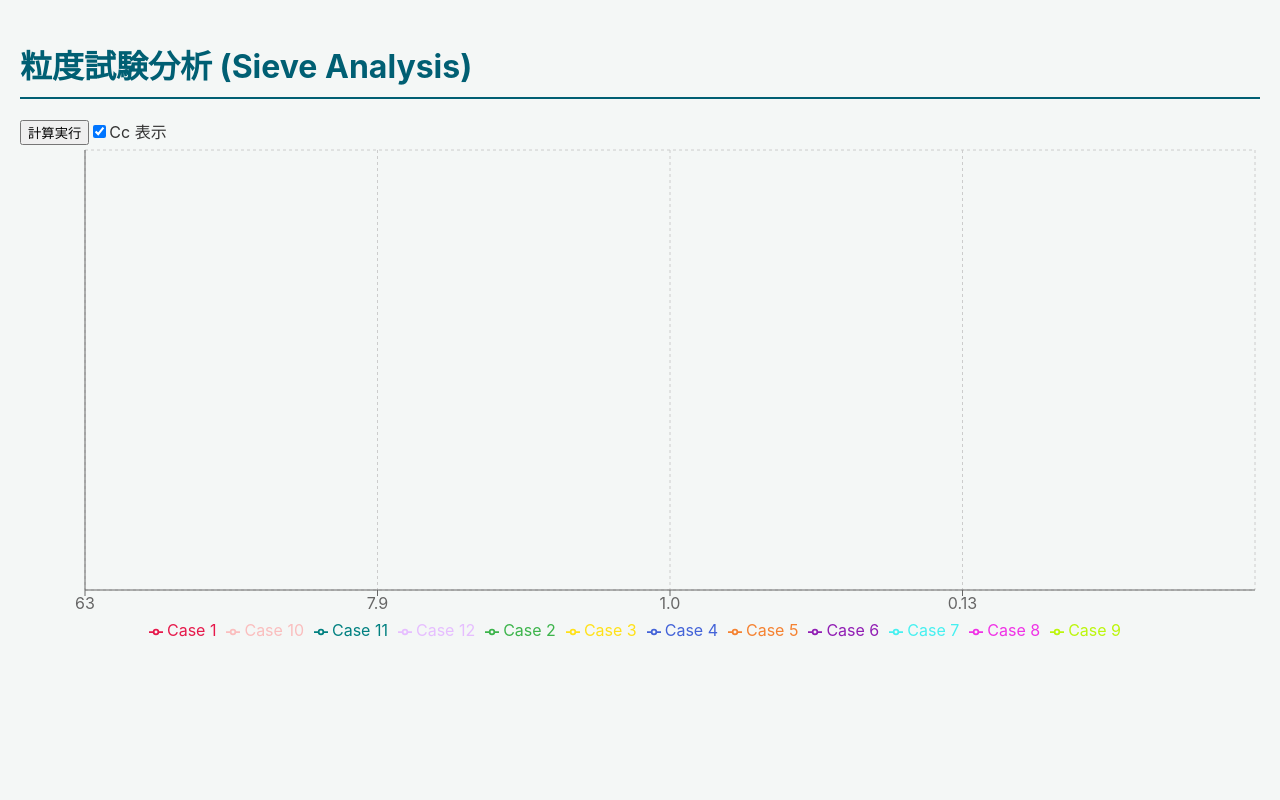
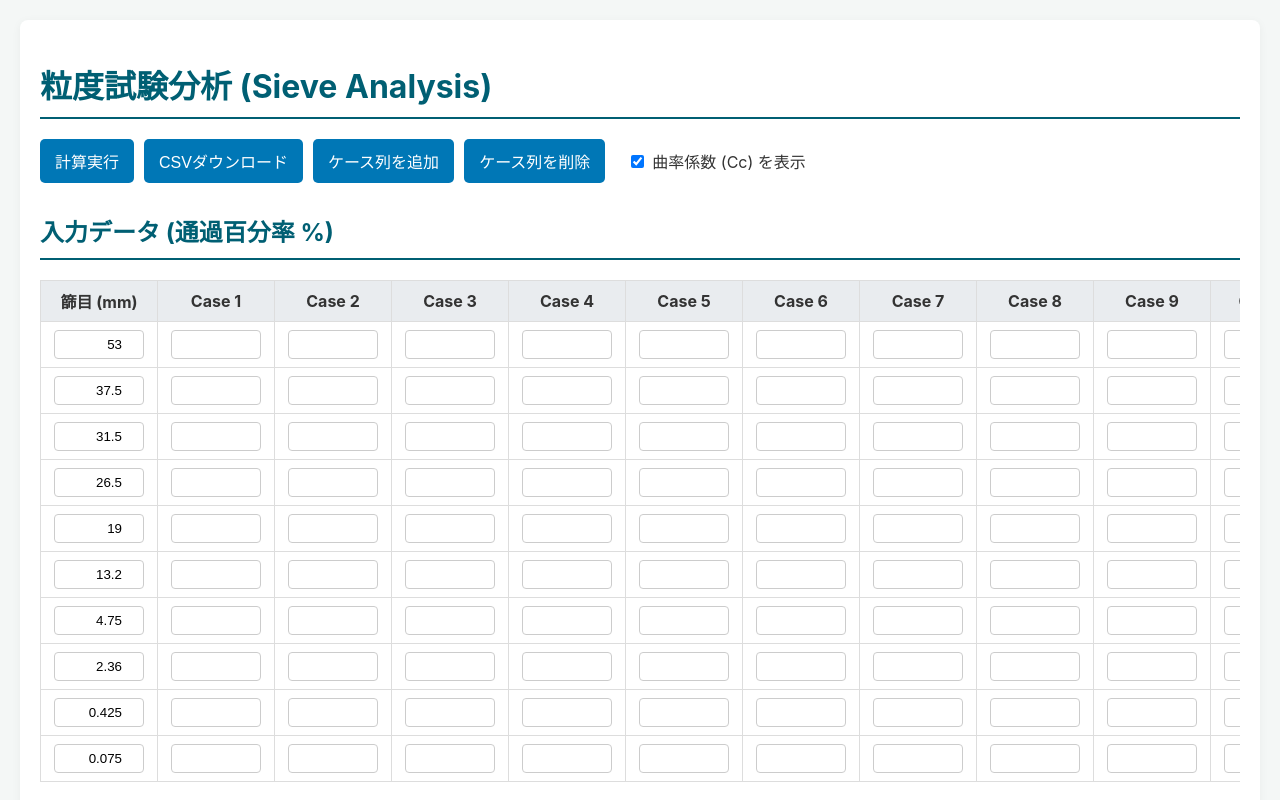
Before and after one commit to kanacyu99/KINTOUKEISUU, a React (Vite) app in the folder sieve-analysis-app/: page / in a window 1280 px wide. Shown: the top 800 px of the page. Built offline with nearby package versions, Linux system fonts and the light colour scheme.

Commit message:
Update App.tsx

```diff
--- a/sieve-analysis-app/src/App.tsx
+++ b/sieve-analysis-app/src/App.tsx
@@ -1,20 +1,18 @@
-import { useState, useMemo } from 'react';
+import { useMemo, useState } from 'react';
 import Papa from 'papaparse';
 import type { LegendPayload } from 'recharts';
 import {
+  CartesianGrid,
+  Legend,
+  Line,
   LineChart,
-  Line,
+  ResponsiveContainer,
+  Tooltip,
   XAxis,
   YAxis,
-  CartesianGrid,
-  Tooltip,
-  Legend,
-  ResponsiveContainer,
 } from 'recharts';
 
-/* =========================
-   型定義
-========================= */
+// Type definitions
 type SieveData = {
   sieveSize: number;
   [key: string]: number | string;
@@ -36,199 +34,430 @@ type ValidationMessage = {
   type: 'error' | 'warning';
 };
 
-/* =========================
-   Tooltip 用ワークアラウンド
-========================= */
+// Workaround for Recharts typing issues
 interface CustomTooltipPayload {
   name: string;
   value: number;
   dataKey?: string;
   color?: string;
+  payload?: object;
 }
-
 interface CustomTooltipProps {
   active?: boolean;
   payload?: CustomTooltipPayload[];
   label?: number | string;
 }
 
+// Custom Tooltip Component
 const CustomTooltip = ({ active, payload, label }: CustomTooltipProps) => {
   if (active && payload && payload.length && typeof label === 'number') {
+    // label は log10(sieveSize)
     const originalSieveSize = Math.pow(10, label);
 
     return (
-      <div className="custom-tooltip">
-        <p>{`粒径: ${originalSieveSize.toFixed(3)} mm`}</p>
-        {payload.map(p =>
-          p.dataKey ? (
-            <p key={p.dataKey} style={{ color: p.color }}>
-              {`${p.dataKey}: ${Number(p.value).toFixed(2)} %`}
+      <div className="custom-tooltip" style={{ background: '#fff', padding: 10, border: '1px solid #ccc' }}>
+        <p className="label">{`粒径: ${originalSieveSize.toFixed(3)} mm`}</p>
+        {payload.map((pld) => {
+          if (pld.value !== null && pld.value !== undefined && pld.dataKey) {
+            return (
+              <p key={pld.dataKey} style={{ color: pld.color }}>
+                {`${pld.dataKey}: ${Number(pld.value).toFixed(2)}%`}
               </p>
-          ) : null
-        )}
+            );
+          }
+          return null;
+        })}
       </div>
     );
   }
   return null;
 };
 
-/* =========================
-   初期データ
-========================= */
-const initialSieveSizes = [53, 37.5, 31.5, 26.5, 19, 13.2, 4.75, 2.36, 0.425, 0.075];
-const initialCases = Array.from({ length: 12 }, (_, i) => `Case ${i + 1}`);
+// Initial data
+const initialSieveSizes: number[] = [53, 37.5, 31.5, 26.5, 19, 13.2, 4.75, 2.36, 0.425, 0.075];
+const initialCases: string[] = Array.from({ length: 12 }, (_, i) => `Case ${i + 1}`);
 
-const initialSieveData: SieveData[] = initialSieveSizes.map(size => ({
+const initialSieveData: SieveData[] = initialSieveSizes.map((size) => ({
   sieveSize: size,
-  ...initialCases.reduce((acc, c) => ({ ...acc, [c]: '' }), {}),
+  ...initialCases.reduce((acc, caseName) => ({ ...acc, [caseName]: '' }), {}),
 }));
 
 const chartColors = [
-  '#e6194B', '#3cb44b', '#ffe119', '#4363d8', '#f58231', '#911eb4',
-  '#46f0f0', '#f032e6', '#bcf60c', '#fabebe', '#008080', '#e6beff',
+  '#e6194B',
+  '#3cb44b',
+  '#ffe119',
+  '#4363d8',
+  '#f58231',
+  '#911eb4',
+  '#46f0f0',
+  '#f032e6',
+  '#bcf60c',
+  '#fabebe',
+  '#008080',
+  '#e6beff',
+  '#9A6324',
+  '#fffac8',
+  '#800000',
+  '#aaffc3',
+  '#808080',
+  '#ffd8b1',
+  '#000075',
+  '#a9a9a9',
 ];
 
-/* =========================
-   App
-========================= */
 function App() {
   const [sieveData, setSieveData] = useState<SieveData[]>(initialSieveData);
   const [cases, setCases] = useState<string[]>(initialCases);
   const [results, setResults] = useState<ResultData[]>([]);
-  const [messages, setMessages] = useState<ValidationMessage[]>([]);
-  const [showCc, setShowCc] = useState(true);
-  const [visible, setVisible] = useState<Record<string, boolean>>(
-    initialCases.reduce((a, c) => ({ ...a, [c]: true }), {})
+  const [validationMessages, setValidationMessages] = useState<ValidationMessage[]>([]);
+  const [showCc, setShowCc] = useState<boolean>(true);
+  const [visibleCases, setVisibleCases] = useState<Record<string, boolean>>(
+    initialCases.reduce((acc, caseName) => ({ ...acc, [caseName]: true }), {})
   );
 
   const handleLegendClick = (e: LegendPayload) => {
-    if (typeof e.dataKey === 'string') {
-      setVisible(v => ({ ...v, [e.dataKey as string]: !v[e.dataKey as string] }));
+    const key = e.dataKey;
+    if (typeof key === 'string') {
+      setVisibleCases((prev) => ({ ...prev, [key]: !prev[key] }));
     }
   };
 
-  const validate = (data: SieveData[]) => {
-    const errs: ValidationMessage[] = [];
-    const sorted = [...data].sort((a, b) => b.sieveSize - a.sieveSize);
+  const handleInputChange = (rowIndex: number, caseName: string, value: string) => {
+    setSieveData((prev) => {
+      const next = [...prev];
+      next[rowIndex] = { ...next[rowIndex], [caseName]: value };
+      validateData(next);
+      return next;
+    });
+  };
 
-    cases.forEach(c => {
-      let prev: number | null = null;
-      sorted.forEach(row => {
-        const idx = data.findIndex(d => d.sieveSize === row.sieveSize);
-        const v = parseFloat(row[c] as string);
-        if (isNaN(v)) return;
+  const handleSieveSizeChange = (rowIndex: number, value: string) => {
+    const newSize = parseFloat(value);
+    setSieveData((prev) => {
+      const next = [...prev];
+      next[rowIndex] = { ...next[rowIndex], sieveSize: isNaN(newSize) ? 0 : newSize };
+      next.sort((a, b) => b.sieveSize - a.sieveSize);
+      validateData(next);
+      return next;
+    });
+  };
 
-        if (v < 0 || v > 100) {
-          errs.push({ rowIndex: idx, caseName: c, message: '0–100のみ', type: 'error' });
+  const validateData = (data: SieveData[]) => {
+    const messages: ValidationMessage[] = [];
+    const sortedData = [...data].sort((a, b) => b.sieveSize - a.sieveSize);
+
+    cases.forEach((caseName) => {
+      let lastValue: number | null = null;
+
+      sortedData.forEach((row) => {
+        const originalRowIndex = data.findIndex((d) => d.sieveSize === row.sieveSize);
+        const valueStr = row[caseName] as string;
+
+        if (!valueStr || valueStr.trim() === '') return;
+
+        const value = parseFloat(valueStr);
+        if (isNaN(value) || value < 0 || value > 100) {
+          messages.push({ rowIndex: originalRowIndex, caseName, message: '0-100の値を入力', type: 'error' });
+          return;
         }
-        if (prev !== null && v > prev) {
-          errs.push({ rowIndex: idx, caseName: c, message: '単調減少違反', type: 'warning' });
+
+        if (lastValue !== null && value > lastValue) {
+          messages.push({ rowIndex: originalRowIndex, caseName, message: '単調減少違反', type: 'warning' });
         }
-        prev = v;
+        lastValue = value;
       });
     });
 
-    setMessages(errs);
-    return !errs.some(e => e.type === 'error');
+    // ✅ messages を state に入れるので「未使用」にならない
+    setValidationMessages(messages);
+
+    // ✅ エラーがあるかどうかを返す（呼び出し側で使う）
+    return !messages.some((m) => m.type === 'error');
   };
 
-  const getD = (data: { sieveSize: number; passing: number }[], target: number) => {
-    const s = [...data].sort((a, b) => a.passing - b.passing);
-    if (s.length < 2) return 'N/A';
-    if (target < s[0].passing || target > s[s.length - 1].passing) return '範囲外';
+  const getDValue = (data: { passing: number; sieveSize: number }[], targetPercentage: number): number | string => {
+    const sortedBySize = [...data].sort((a, b) => b.sieveSize - a.sieveSize);
+    const sortedByPassing = [...sortedBySize].sort((a, b) => a.passing - b.passing);
 
-    let p1 = s[0], p2 = s[s.length - 1];
-    for (let i = 0; i < s.length; i++) {
-      if (s[i].passing <= target) p1 = s[i];
-      if (s[i].passing >= target) { p2 = s[i]; break; }
+    if (sortedByPassing.length < 2) return 'データ不足';
+
+    const minPassing = sortedByPassing[0].passing;
+    const maxPassing = sortedByPassing[sortedByPassing.length - 1].passing;
+    if (targetPercentage < minPassing || targetPercentage > maxPassing) return '範囲外';
+
+    let p1: { passing: number; sieveSize: number } | null = null;
+    let p2: { passing: number; sieveSize: number } | null = null;
+
+    for (let i = 0; i < sortedByPassing.length; i++) {
+      if (sortedByPassing[i].passing <= targetPercentage) p1 = sortedByPassing[i];
+      if (sortedByPassing[i].passing >= targetPercentage && p2 === null) p2 = sortedByPassing[i];
     }
 
+    if (p1 && p1.passing === targetPercentage) return p1.sieveSize;
+    if (p2 && p2.passing === targetPercentage) return p2.sieveSize;
+    if (!p1 || !p2 || p1 === p2) return '計算不可';
+
+    const logD1 = Math.log10(p1.sieveSize);
+    const logD2 = Math.log10(p2.sieveSize);
+    if (p2.passing === p1.passing) return p1.sieveSize;
+
     const logD =
-      Math.log10(p1.sieveSize) +
-      (Math.log10(p2.sieveSize) - Math.log10(p1.sieveSize)) *
-      ((target - p1.passing) / (p2.passing - p1.passing));
-
+      logD1 + ((logD2 - logD1) * (targetPercentage - p1.passing)) / (p2.passing - p1.passing);
     return Math.pow(10, logD);
   };
 
-  const calculate = () => {
-    if (!validate(sieveData)) {
-      alert('入力エラーがあります');
+  const handleCalculate = () => {
+    const ok = validateData(sieveData);
+    if (!ok) {
+      alert('入力エラーがあります。計算を実行する前に修正してください。');
       return;
     }
 
-    setResults(
-      cases.map(c => {
-        const d = sieveData
-          .map(r => ({ sieveSize: r.sieveSize, passing: parseFloat(r[c] as string) }))
-          .filter(v => !isNaN(v.passing) && v.sieveSize > 0);
+    const newResults: ResultData[] = cases.map((caseName) => {
+      const validData = sieveData
+        .map((row) => ({
+          sieveSize: row.sieveSize,
+          passing: parseFloat(row[caseName] as string),
+        }))
+        .filter((item) => !isNaN(item.passing) && item.sieveSize > 0);
 
-        if (d.length < 2) return { caseName: c, D10: 'N/A', D30: 'N/A', D60: 'N/A', Cu: 'N/A', Cc: 'N/A' };
+      if (validData.length < 2) {
+        return { caseName, D10: 'N/A', D30: 'N/A', D60: 'N/A', Cu: 'N/A', Cc: 'N/A' };
+      }
 
-        const D10 = getD(d, 10);
-        const D30 = getD(d, 30);
-        const D60 = getD(d, 60);
+      const D10 = getDValue(validData, 10);
+      const D30 = getDValue(validData, 30);
+      const D60 = getDValue(validData, 60);
 
-        const Cu = typeof D10 === 'number' && typeof D60 === 'number' ? D60 / D10 : 'N/A';
-        const Cc =
-          typeof D10 === 'number' && typeof D30 === 'number' && typeof D60 === 'number'
-            ? (D30 * D30) / (D10 * D60)
-            : 'N/A';
+      let Cu: number | string = 'N/A';
+      let Cc: number | string = 'N/A';
 
-        return { caseName: c, D10, D30, D60, Cu, Cc };
+      if (typeof D10 === 'number' && typeof D60 === 'number' && D10 > 0) {
+        Cu = D60 / D10;
+        if (typeof D30 === 'number') Cc = (D30 * D30) / (D10 * D60);
+      }
+
+      return { caseName, D10, D30, D60, Cu, Cc };
+    });
+
+    // ✅ results を state に入れて表示するので「未使用」にならない
+    setResults(newResults);
+  };
+
+  const handleAddCase = () => {
+    const newCaseName = `Case ${cases.length + 1}`;
+    setCases((prev) => [...prev, newCaseName]);
+    setSieveData((prev) => prev.map((row) => ({ ...row, [newCaseName]: '' })));
+    setVisibleCases((prev) => ({ ...prev, [newCaseName]: true }));
+  };
+
+  const handleRemoveCase = () => {
+    if (cases.length <= 1) return;
+    const lastCaseName = cases[cases.length - 1];
+
+    setCases((prev) => prev.slice(0, prev.length - 1));
+    setSieveData((prev) =>
+      prev.map((row) => {
+        const nextRow = { ...row };
+        delete nextRow[lastCaseName];
+        return nextRow;
       })
     );
+    setVisibleCases((prev) => {
+      const next = { ...prev };
+      delete next[lastCaseName];
+      return next;
+    });
   };
 
+  const handleDownloadCsv = () => {
+    // ✅ Papa をここで使うので未使用にならない
+    const csvData =
+      Papa.unparse({
+        fields: ['Sieve Size (mm)', ...cases],
+        data: sieveData,
+      }) +
+      '\n\n' +
+      Papa.unparse({
+        fields: ['Case', 'D10', 'D30', 'D60', 'Cu', ...(showCc ? ['Cc'] : [])],
+        data: results.map((r) => {
+          const row: any = { Case: r.caseName, D10: r.D10, D30: r.D30, D60: r.D60, Cu: r.Cu };
+          return showCc ? { ...row, Cc: r.Cc } : row;
+        }),
+      });
+
+    const blob = new Blob([`\uFEFF${csvData}`], { type: 'text/csv;charset=utf-8;' });
+    const link = document.createElement('a');
+    link.href = URL.createObjectURL(blob);
+    link.download = 'sieve_analysis_data.csv';
+    link.click();
+  };
+
+  const plottableCases = useMemo(() => {
+    return cases.filter((caseName) => {
+      const validPoints = sieveData.filter((row) => {
+        const v = parseFloat(row[caseName] as string);
+        return !isNaN(v) && row.sieveSize > 0;
+      });
+      return validPoints.length >= 2;
+    });
+  }, [sieveData, cases]);
+
   const chartData = useMemo(() => {
-    return sieveData
-      .map(r => {
-        const row: any = {
-          sieveSize: r.sieveSize,
-          logSieveSize: r.sieveSize > 0 ? Math.log10(r.sieveSize) : null,
+    const processed = sieveData
+      .map((row) => {
+        const newRow: { sieveSize: number; logSieveSize: number; [key: string]: number | null } = {
+          sieveSize: row.sieveSize,
+          logSieveSize: row.sieveSize > 0 ? Math.log10(row.sieveSize) : -Infinity,
         };
-        cases.forEach(c => {
-          const v = parseFloat(r[c] as string);
-          row[c] = isNaN(v) ? null : Math.max(0, Math.min(100, v));
+
+        cases.forEach((caseName) => {
+          const valueStr = row[caseName] as string;
+          if (!valueStr || valueStr.trim() === '' || isNaN(parseFloat(valueStr))) {
+            newRow[caseName] = null;
+          } else {
+            const v = parseFloat(valueStr);
+            newRow[caseName] = Math.max(0, Math.min(100, v));
+          }
         });
-        return row;
+
+        return newRow;
       })
-      .filter(r => r.sieveSize > 0)
-      .sort((a, b) => b.sieveSize - a.sieveSize);
+      .filter((row) => row.sieveSize > 0);
+
+    processed.sort((a, b) => b.sieveSize - a.sieveSize);
+    return processed;
   }, [sieveData, cases]);
 
   return (
-    <div>
+    <div className="App">
       <h1>粒度試験分析 (Sieve Analysis)</h1>
 
-      <button onClick={calculate}>計算実行</button>
-      <label>
-        <input type="checkbox" checked={showCc} onChange={() => setShowCc(!showCc)} />
-        Cc 表示
+      <div className="controls">
+        <button onClick={handleCalculate}>計算実行</button>
+        <button onClick={handleDownloadCsv}>CSVダウンロード</button>
+        <button onClick={handleAddCase}>ケース列を追加</button>
+        <button onClick={handleRemoveCase} disabled={cases.length <= 1}>
+          ケース列を削除
+        </button>
+        <label style={{ marginLeft: 12 }}>
+          <input type="checkbox" checked={showCc} onChange={() => setShowCc((v) => !v)} /> 曲率係数 (Cc) を表示
         </label>
+      </div>
 
+      <h2>入力データ (通過百分率 %)</h2>
+      <div className="table-container">
+        <table>
+          <thead>
+            <tr>
+              <th>篩目 (mm)</th>
+              {cases.map((caseName) => (
+                <th key={caseName}>{caseName}</th>
+              ))}
+            </tr>
+          </thead>
+          <tbody>
+            {sieveData.map((row, rowIndex) => (
+              <tr key={rowIndex}>
+                <td>
+                  <input
+                    type="number"
+                    value={row.sieveSize}
+                    onChange={(e) => handleSieveSizeChange(rowIndex, e.target.value)}
+                    className="sieve-size-input"
+                  />
+                </td>
+                {cases.map((caseName) => {
+                  const msg = validationMessages.find((m) => m.rowIndex === rowIndex && m.caseName === caseName);
+                  return (
+                    <td key={caseName} className={msg ? `cell-${msg.type}` : ''} title={msg?.message}>
+                      <input
+                        type="number"
+                        value={row[caseName]}
+                        onChange={(e) => handleInputChange(rowIndex, caseName, e.target.value)}
+                        min="0"
+                        max="100"
+                        step="any"
+                      />
+                    </td>
+                  );
+                })}
+              </tr>
+            ))}
+          </tbody>
+        </table>
+      </div>
+
+      {results.length > 0 && (
+        <>
+          <h2>計算結果</h2>
+          <div className="table-container">
+            <table>
+              <thead>
+                <tr>
+                  <th>ケース</th>
+                  <th>D10 (mm)</th>
+                  <th>D30 (mm)</th>
+                  <th>D60 (mm)</th>
+                  <th>均等係数 (Cu)</th>
+                  {showCc && <th>曲率係数 (Cc)</th>}
+                </tr>
+              </thead>
+              <tbody>
+                {results.map((res) => (
+                  <tr key={res.caseName}>
+                    <td>{res.caseName}</td>
+                    <td>{typeof res.D10 === 'number' ? res.D10.toFixed(3) : res.D10}</td>
+                    <td>{typeof res.D30 === 'number' ? res.D30.toFixed(3) : res.D30}</td>
+                    <td>{typeof res.D60 === 'number' ? res.D60.toFixed(3) : res.D60}</td>
+                    <td>{typeof res.Cu === 'number' ? res.Cu.toFixed(2) : res.Cu}</td>
+                    {showCc && <td>{typeof res.Cc === 'number' ? res.Cc.toFixed(2) : res.Cc}</td>}
+                  </tr>
+                ))}
+              </tbody>
+            </table>
+          </div>
+        </>
+      )}
+
+      <h2>粒度曲線グラフ</h2>
+      <div className="chart-container">
         <ResponsiveContainer width="100%" height={500}>
           <LineChart data={chartData}>
             <CartesianGrid strokeDasharray="3 3" />
             <XAxis
               dataKey="logSieveSize"
               type="number"
-            reversed
-            tickFormatter={t => Math.pow(10, t).toPrecision(2)}
+              domain={['dataMin', 'dataMax']}
+              reversed={true}
+              label={{ value: '粒径 (mm) [対数スケール]', position: 'insideBottom', offset: -15 }}
+              tickFormatter={(tick) => String(parseFloat(Math.pow(10, tick).toPrecision(2)))}
+              allowDuplicatedCategory={false}
             />
-          <YAxis domain={[0, 100]} />
+            <YAxis
+              label={{ value: '通過百分率 (%)', angle: -90, position: 'insideLeft' }}
+              domain={[0, 100]}
+              ticks={[0, 10, 20, 30, 40, 50, 60, 70, 80, 90, 100]}
+            />
             <Tooltip content={<CustomTooltip />} />
             <Legend onClick={handleLegendClick} />
-          {cases.map((c, i) => (
+            {plottableCases.map((caseName) => {
+              const idx = cases.findIndex((c) => c === caseName);
+              return (
                 <Line
-              key={c}
-              dataKey={c}
-              stroke={visible[c] ? chartColors[i % chartColors.length] : 'transparent'}
+                  key={caseName}
+                  type="monotone"
+                  dataKey={caseName}
+                  stroke={visibleCases[caseName] ? chartColors[idx % chartColors.length] : 'transparent'}
+                  strokeWidth={2}
                   dot={{ r: 3 }}
+                  connectNulls={false}
                 />
-          ))}
+              );
+            })}
           </LineChart>
         </ResponsiveContainer>
+      </div>
     </div>
   );
 }
```
Lines whose indentation alone changed are shown as unchanged.
